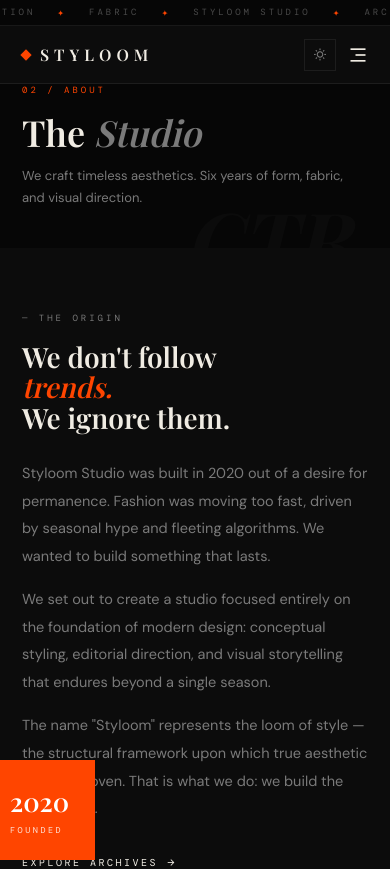
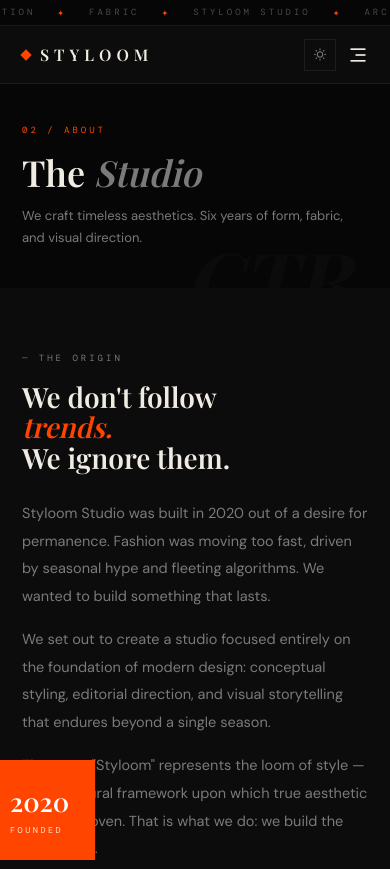
Before and after one commit to shubhamx599/styloom, a React (Vite) app: page /about in a window 390 px wide. Shown: the top 869 px of the page. Built offline with nearby package versions, Linux system fonts and the light colour scheme; a web font is replaced by a local one.

Commit message:
style: add top gap to inner page banners to prevent touching navbar

```diff
--- a/src/index.css
+++ b/src/index.css
@@ -229,7 +229,7 @@
   min-height:300px; background:var(--s0);
   display:flex; align-items:flex-end;
   padding:0 60px 52px;
-  padding-top:var(--hdr-h);
+  padding-top:calc(var(--hdr-h) + 40px);
   position:relative; overflow:hidden;
 }
 .page-banner::before {
@@ -710,7 +710,7 @@
   #nav-hamburger { display:flex; }
 
   section { padding:64px 22px; }
-  .page-banner { padding:var(--hdr-h) 22px 40px; min-height:240px; }
+  .page-banner { padding:calc(var(--hdr-h) + 40px) 22px 40px; min-height:240px; }
 
   #hero { flex-direction:column-reverse; height:auto; min-height:100svh; }
   #hero-left { flex:none; padding:calc(var(--hdr-h) + 18px) 22px 36px; }
@@ -750,7 +750,7 @@
    ============================================= */
 #article-hero {
   background: var(--s0); padding: 0 60px 60px;
-  padding-top: var(--hdr-h); position: relative; overflow: hidden;
+  padding-top: calc(var(--hdr-h) + 40px); position: relative; overflow: hidden;
   border-bottom: 1px solid var(--border);
 }
 #article-hero::before {
@@ -868,7 +868,7 @@
 .art-nav a:hover { color: var(--accent); }
 
 @media (max-width: 768px) {
-  #article-hero { padding: var(--hdr-h) 22px 44px; }
+  #article-hero { padding: calc(var(--hdr-h) + 40px) 22px 44px; }
   .art-eyebrow { padding-top: 32px; flex-wrap: wrap; }
   #article-body { padding: 52px 22px; grid-template-columns: 1fr; }
   #article-body > * { grid-column: 1; }
```
